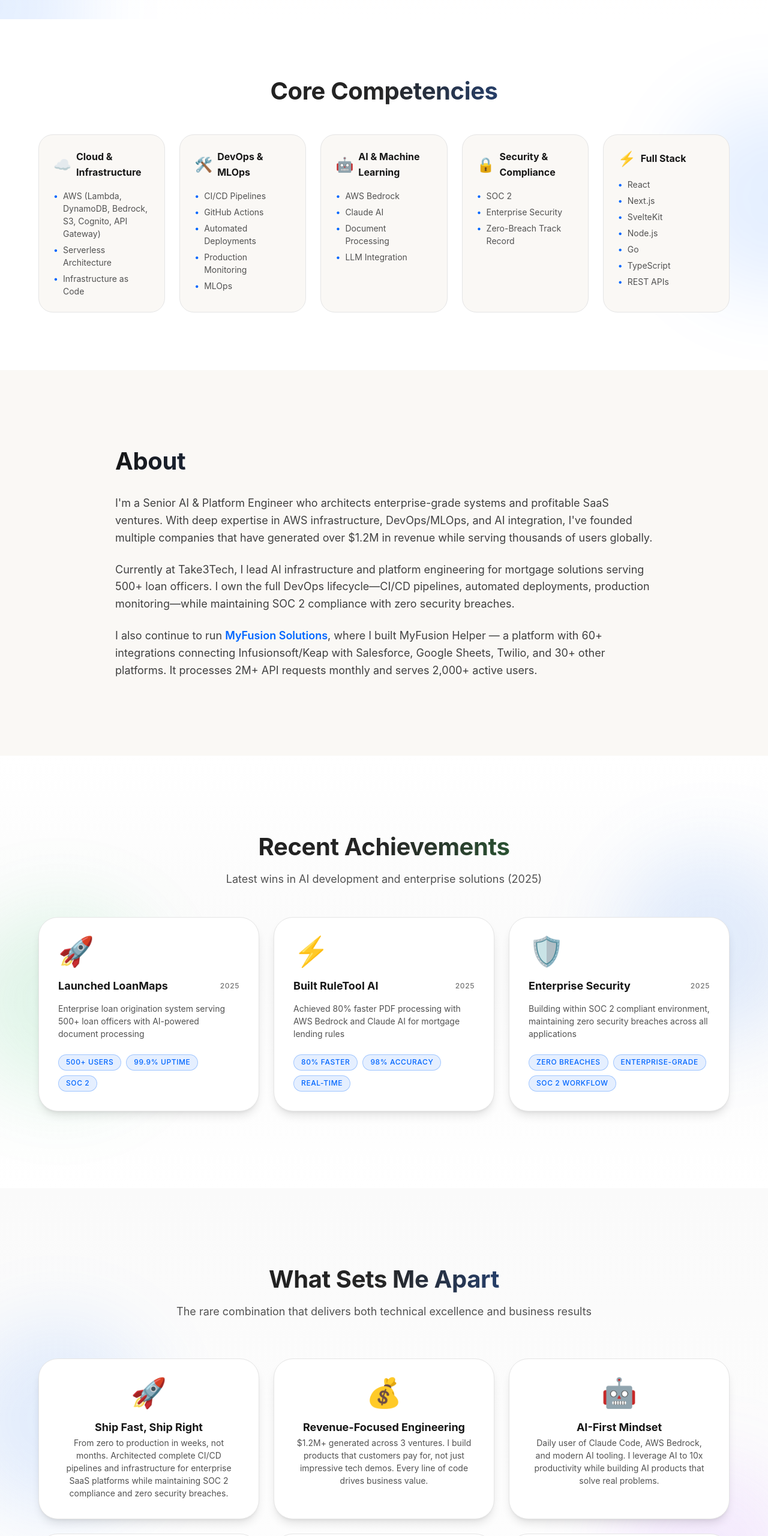
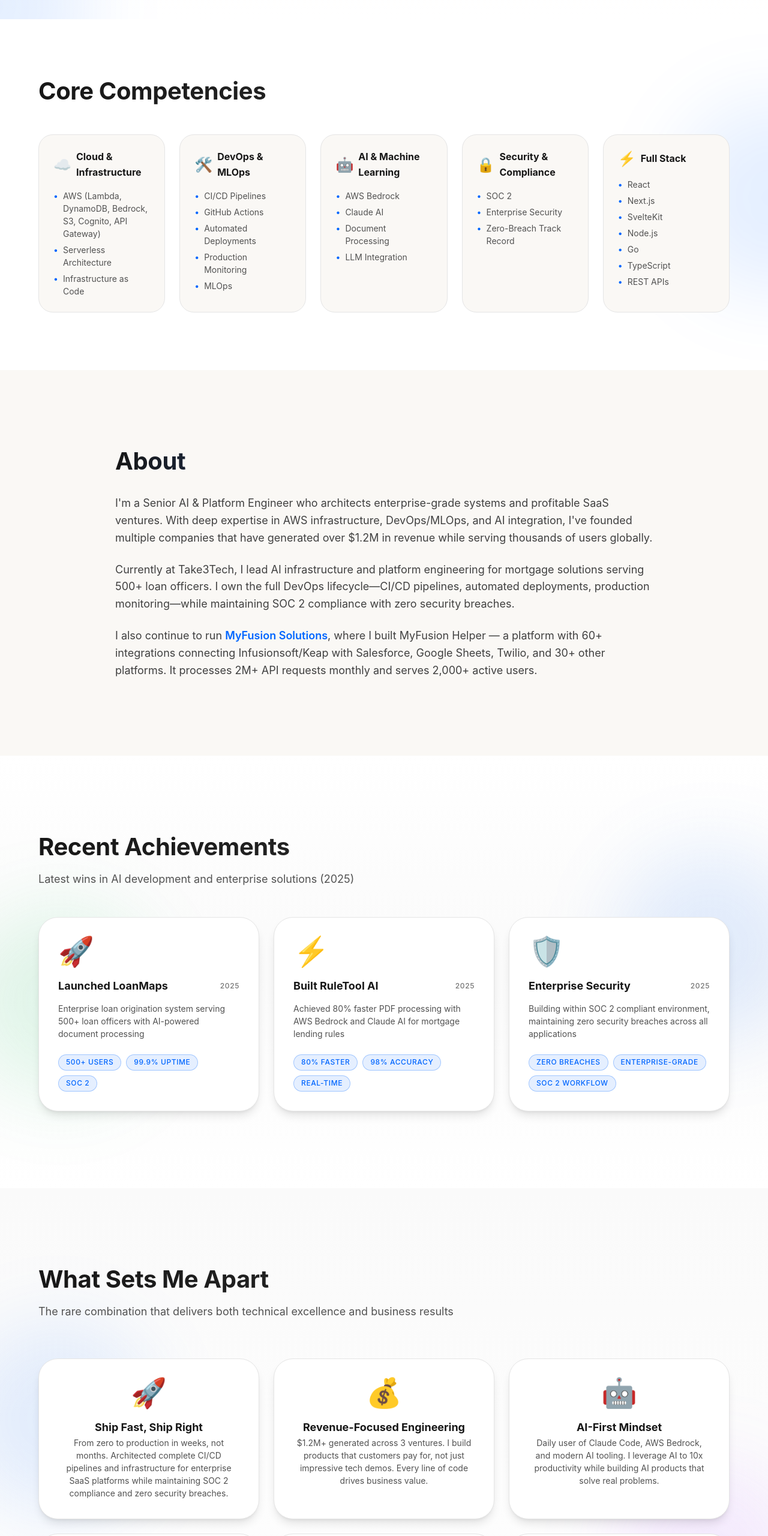
Before and after one commit to nkulavic/nickkulavic.ai, a Next.js app: page / in a window 1280 px wide. Shown: the part 860-3421 px from the top of the page at 60% size. Built offline with nearby package versions, Linux system fonts and the light colour scheme.

Commit message:
Left-align all section headings for consistency

```diff
--- a/src/app/page.tsx
+++ b/src/app/page.tsx
@@ -185,12 +185,12 @@
             initial={{ opacity: 0, y: 20 }}
             whileInView={{ opacity: 1, y: 0 }}
             viewport={{ once: true }}
-            className="text-center mb-12"
+            className="mb-12"
           >
             <motion.h2
               className="text-h2 font-bold text-transparent bg-gradient-to-r from-gray-900 via-gray-800 to-accent bg-clip-text"
-              initial={{ opacity: 0, scale: 0.95 }}
-              whileInView={{ opacity: 1, scale: 1 }}
+              initial={{ opacity: 0, x: -20 }}
+              whileInView={{ opacity: 1, x: 0 }}
               viewport={{ once: true }}
               transition={{ duration: 0.6 }}
             >
@@ -323,12 +323,12 @@
             initial={{ opacity: 0, y: 20 }}
             whileInView={{ opacity: 1, y: 0 }}
             viewport={{ once: true }}
-            className="text-center mb-12"
+            className="mb-12"
           >
             <motion.h2
               className="text-h2 font-bold text-transparent bg-gradient-to-r from-gray-900 via-gray-800 to-green-600 bg-clip-text"
-              initial={{ opacity: 0, scale: 0.95 }}
-              whileInView={{ opacity: 1, scale: 1 }}
+              initial={{ opacity: 0, x: -20 }}
+              whileInView={{ opacity: 1, x: 0 }}
               viewport={{ once: true }}
               transition={{ duration: 0.6 }}
             >
@@ -415,18 +415,18 @@
             initial={{ opacity: 0, y: 20 }}
             whileInView={{ opacity: 1, y: 0 }}
             viewport={{ once: true }}
-            className="mb-16 text-center"
+            className="mb-16"
           >
             <motion.h2
               className="text-h2 font-bold text-transparent bg-gradient-to-r from-gray-900 via-gray-800 to-accent bg-clip-text"
-              initial={{ opacity: 0, scale: 0.95 }}
-              whileInView={{ opacity: 1, scale: 1 }}
+              initial={{ opacity: 0, x: -20 }}
+              whileInView={{ opacity: 1, x: 0 }}
               viewport={{ once: true }}
               transition={{ duration: 0.6 }}
             >
               What Sets Me Apart
             </motion.h2>
-            <p className="text-body-lg text-gray-600 max-w-3xl mx-auto mt-4 text-center">
+            <p className="text-body-lg text-gray-600 mt-4">
               {valuePropositionsSubtitle}
             </p>
           </motion.div>
@@ -891,7 +891,7 @@
             initial={{ opacity: 0, y: 20 }}
             whileInView={{ opacity: 1, y: 0 }}
             viewport={{ once: true }}
-            className="text-center mb-16"
+            className="mb-16"
           >
             <motion.h2
               className="text-h2 font-bold text-transparent bg-gradient-to-r from-gray-900 via-gray-800 to-accent bg-clip-text"
@@ -1071,7 +1071,7 @@
             initial={{ opacity: 0, y: 20 }}
             whileInView={{ opacity: 1, y: 0 }}
             viewport={{ once: true }}
-            className="text-center mb-12"
+            className="mb-12"
           >
             <motion.h2
               className="text-h2 font-bold text-transparent bg-gradient-to-r from-gray-900 via-gray-800 to-accent bg-clip-text"
@@ -1138,12 +1138,12 @@
             initial={{ opacity: 0, y: 20 }}
             whileInView={{ opacity: 1, y: 0 }}
             viewport={{ once: true }}
-            className="text-center mb-12"
+            className="mb-12"
           >
             <motion.h2
               className="text-h2 font-bold text-transparent bg-gradient-to-r from-gray-900 via-gray-800 to-green-600 bg-clip-text"
-              initial={{ opacity: 0, scale: 0.95 }}
-              whileInView={{ opacity: 1, scale: 1 }}
+              initial={{ opacity: 0, x: -20 }}
+              whileInView={{ opacity: 1, x: 0 }}
               viewport={{ once: true }}
               transition={{ duration: 0.6 }}
             >
```
